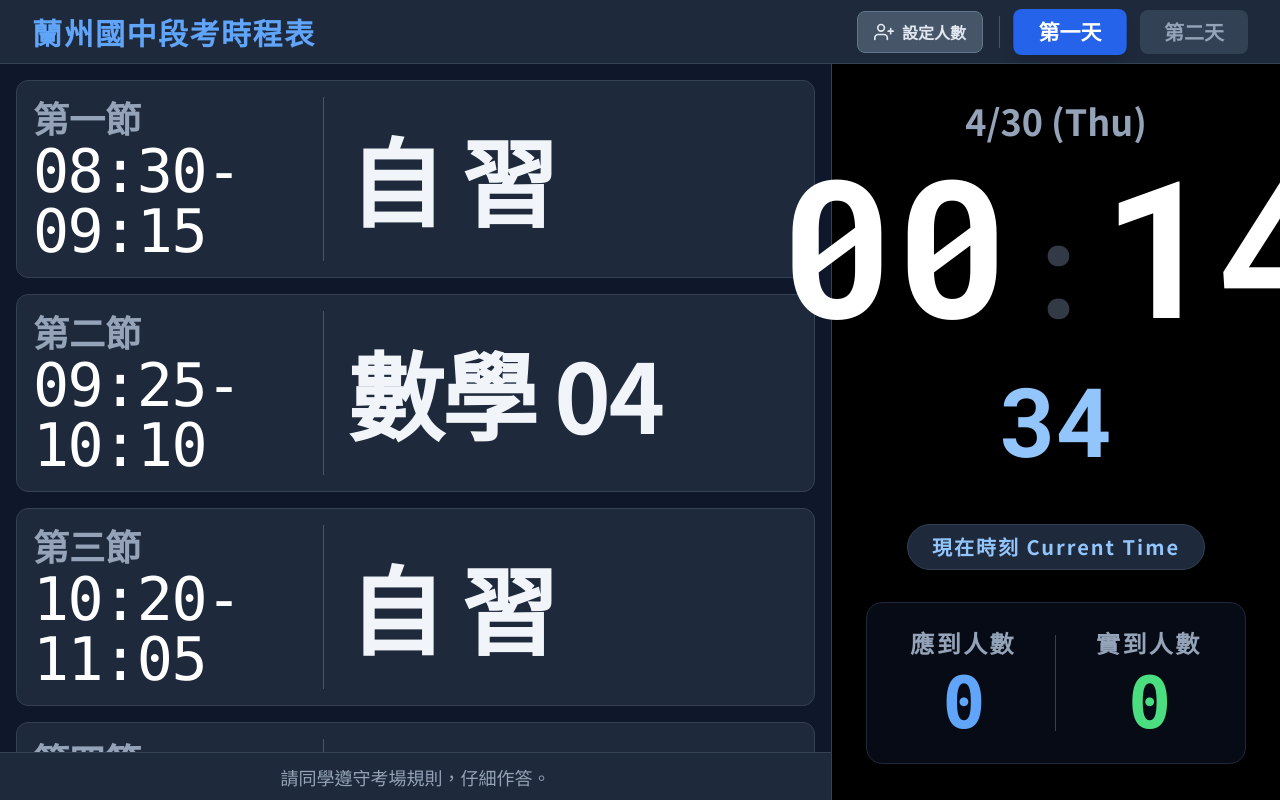
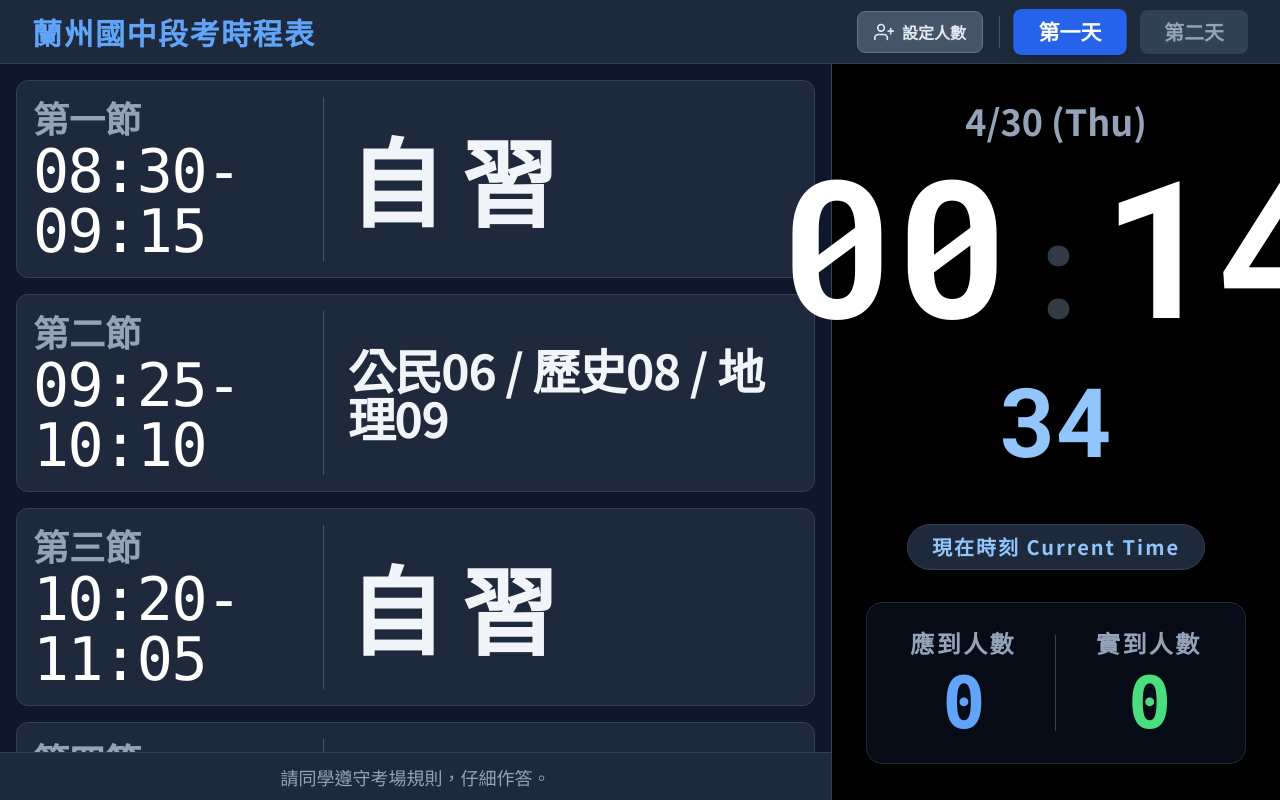
Before and after one commit to Bruce-Yu57/examschedule, a plain HTML site: page index.html in a window 1280 px wide. Drawn offline with nearby package versions, Linux system fonts and the light colour scheme.

Commit message:
Add files via upload
114-2-2

```diff
--- a/index.html
+++ b/index.html
@@ -169,19 +169,19 @@
         const schedules = {
             1: [ // 第一天
                 { name: "第一節", time: "08:30-09:15", start: "08:30", end: "09:15", subject: "自 習" },
-                { name: "第二節", time: "09:25-10:10", start: "09:25", end: "10:10", subject: "數學 04" },
+                { name: "第二節", time: "09:25-10:10", start: "09:25", end: "10:10", subject: "公民06 / 歷史08 / 地理09" },
                 { name: "第三節", time: "10:20-11:05", start: "10:20", end: "11:05", subject: "自 習" },
-                { name: "第四節", time: "11:15-12:00", start: "11:15", end: "12:00", subject: "理化 12" },
+                { name: "第四節", time: "11:15-12:00", start: "11:15", end: "12:00", subject: "理 化 12" },
 		{ name: "第五節", time: "13:15-14:05", start: "13:15", end: "14:05", subject: "作 文" },
                 { name: "第六節", time: "14:20-15:05", start: "14:20", end: "15:05", subject: "自 習" },
-                { name: "第七節", time: "15:15-16:00", start: "15:15", end: "16:00", subject: "英語 02" },
+                { name: "第七節", time: "15:15-16:00", start: "15:15", end: "16:00", subject: "國 文 01" },
 
             ],
             2: [ // 第二天
                 { name: "第一節", time: "08:30-09:00", start: "08:30", end: "09:00", subject: "自 習" },
-                { name: "第二節", time: "09:00-10:10", start: "09:00", end: "10:10", subject: "公民06 / 歷史08 / 地理09" },
+                { name: "第二節", time: "09:00-10:10", start: "09:00", end: "10:10", subject: "英 語 02" },
                 { name: "第三節", time: "10:20-11:05", start: "10:20", end: "11:05", subject: "自 習" },
-                { name: "第四節", time: "11:15-12:00", start: "11:15", end: "12:00", subject: "國文 01" },
+                { name: "第四節", time: "11:15-12:00", start: "11:15", end: "12:00", subject: "數 學 04" },
 
             ]
         };
```
